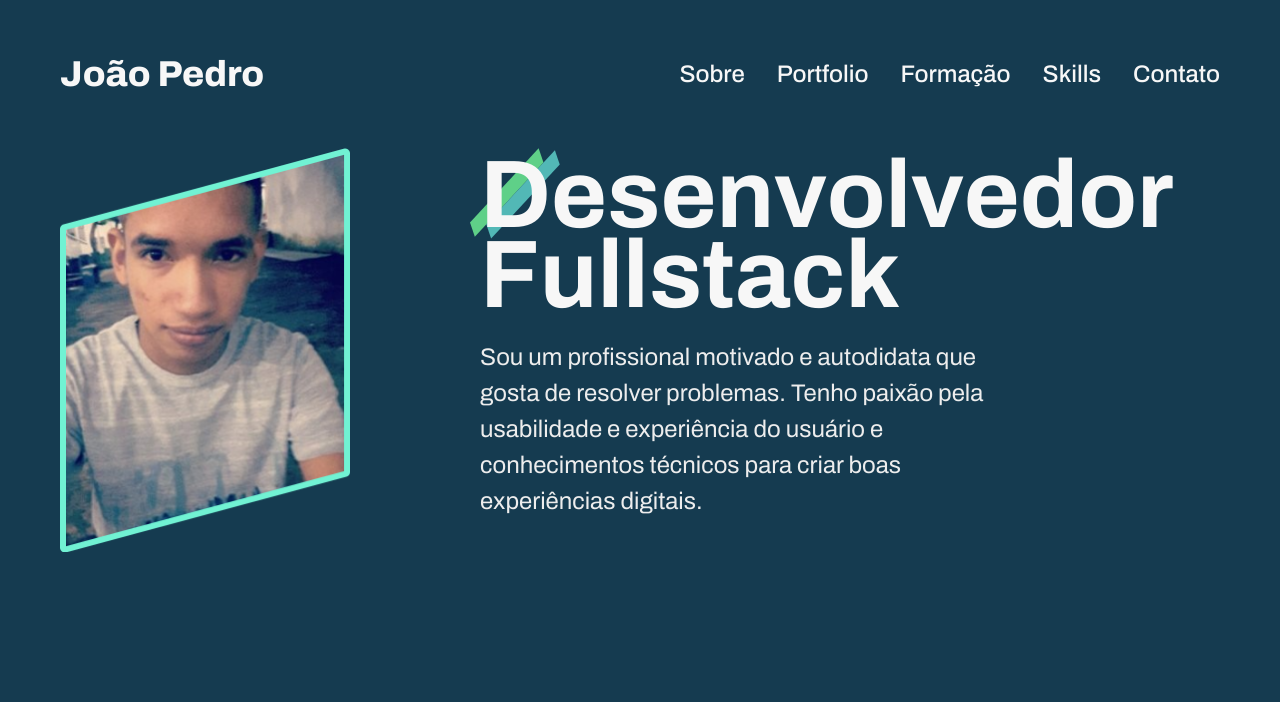
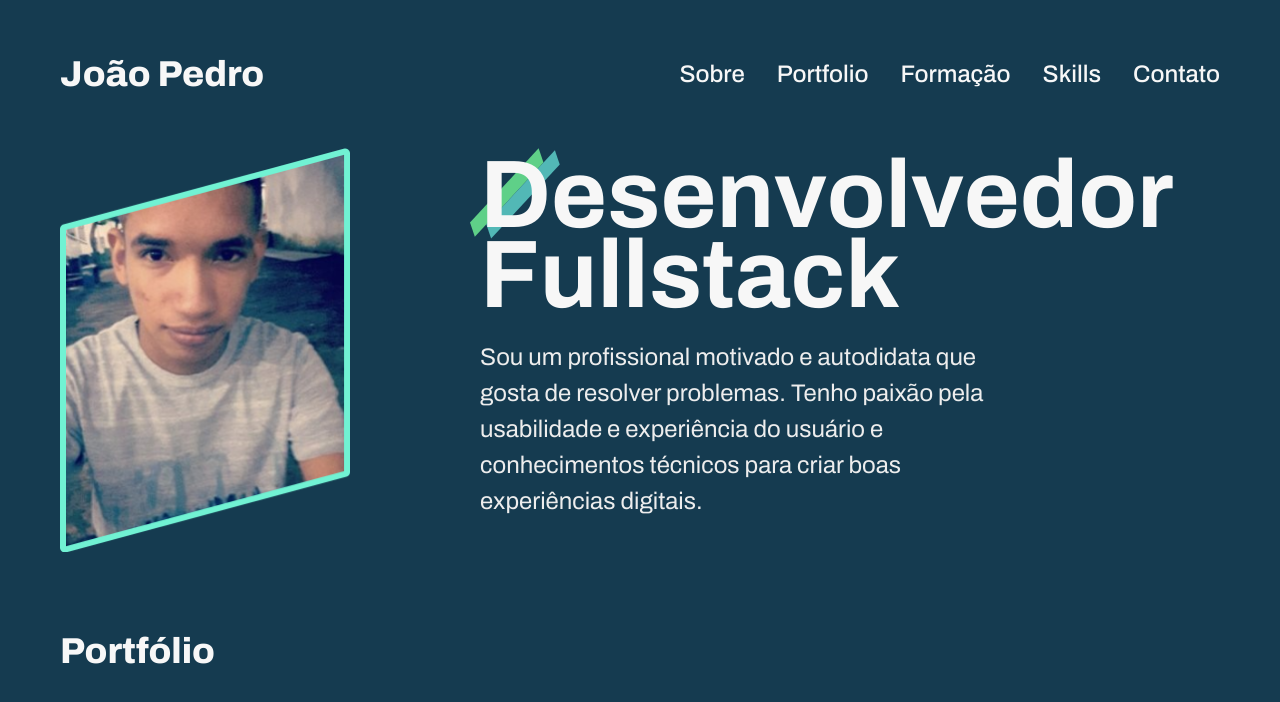
Before and after one commit to joaoplay16/portifolio, a React (Create React App) app: page / in a window 1280 px wide. Shown: the top 702 px of the page. Built offline with nearby package versions, Linux system fonts and the light colour scheme.

Commit message:
Portfolio section and Subtitle component added

```diff
--- a/src/components/index.js
+++ b/src/components/index.js
@@ -1 +1,2 @@
 export { default as Header } from './header'
+export { default as Subtitle } from './subtitle'
--- /dev/null
+++ b/src/components/subtitle.js
@@ -0,0 +1,5 @@
+const Subtitle = ({children}) => (
+  <h2 className="font-1-l cor-1">{children}</h2>
+)
+
+export default Subtitle
--- a/src/pages/home/home.js
+++ b/src/pages/home/home.js
@@ -1,13 +1,17 @@
 import React from "react"
-import { Header } from "components"
+import { Header, Subtitle } from "components"
 import Sobre from "./sobre"
+import Portfolio from "./portifolio"
 
 const Home = () => {
-
   return (
     <>
-      <Header/>
-      <Sobre/>
+      <Header />
+      <Sobre />
+      <div className="container">
+        <Subtitle>Portfólio</Subtitle>
+      </div>
+      <Portfolio />
     </>
   )
 }
--- a/src/pages/home/portifolio/index.js
+++ b/src/pages/home/portifolio/index.js
@@ -0,0 +1 @@
+export { default } from './portfolio'
--- /dev/null
+++ b/src/pages/home/portifolio/portfolio.js
@@ -0,0 +1,17 @@
+import React from "react"
+import styled from "styled-components"
+
+const Portfolio = () => {
+
+  return (
+    <PortfolioArticle className="container">
+
+    </PortfolioArticle>
+  )
+}
+
+const PortfolioArticle = styled('article')`
+
+`
+
+export default Portfolio
```
Also changed, not shown: src/pages/home/portifolio/portifolio.js (deleted).
